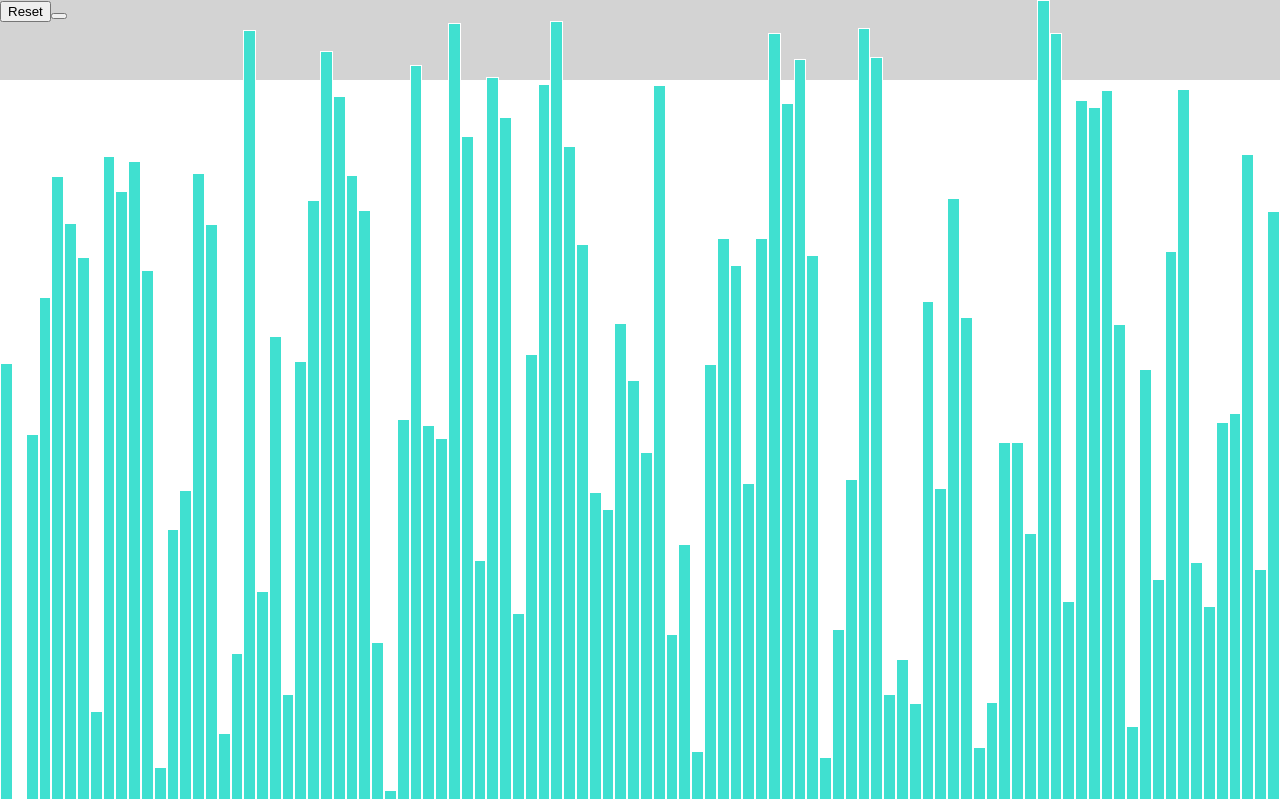
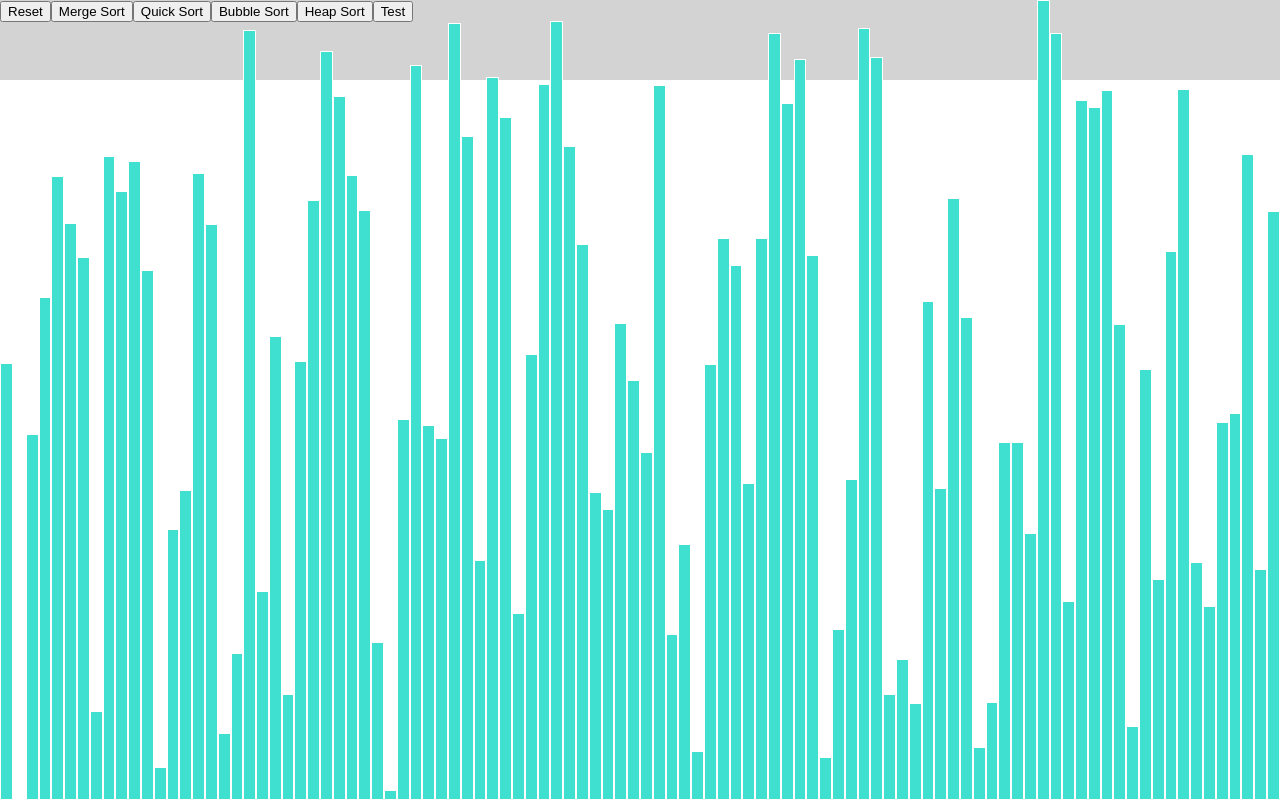
Before and after one commit to mtcanam/Sorter, a React (Create React App) app: page / in a window 1280 px wide. Built offline with nearby package versions, Linux system fonts and the light colour scheme; the HTML template or start-up script is replaced by a standard one.

Commit message:
Added the various sorting buttons.

```diff
--- a/src/ControlBar/ControlContainer.jsx
+++ b/src/ControlBar/ControlContainer.jsx
@@ -1,11 +1,16 @@
 import ResetButton from './ResetButton.jsx';
 import SortButton from './SortButton.jsx';
+import TestButton from './TestButton.jsx';
 
 export default function ControlContainer( props ) {
   return (
     <div className='control-container'>
       <ResetButton barCount={props.barCount} resetBars={props.resetBars} />
-      <SortButton sortBars={props.sortBars} />
+      <SortButton sortBars={props.mergeSort} text='Merge Sort' />
+      <SortButton sortBars={props.quickSort} text='Quick Sort' />
+      <SortButton sortBars={props.bubbleSort} text='Bubble Sort' />
+      <SortButton sortBars={props.heapSort} text='Heap Sort' />
+      <TestButton testSort={props.testSort} />
     </div>
   )
 }
```
